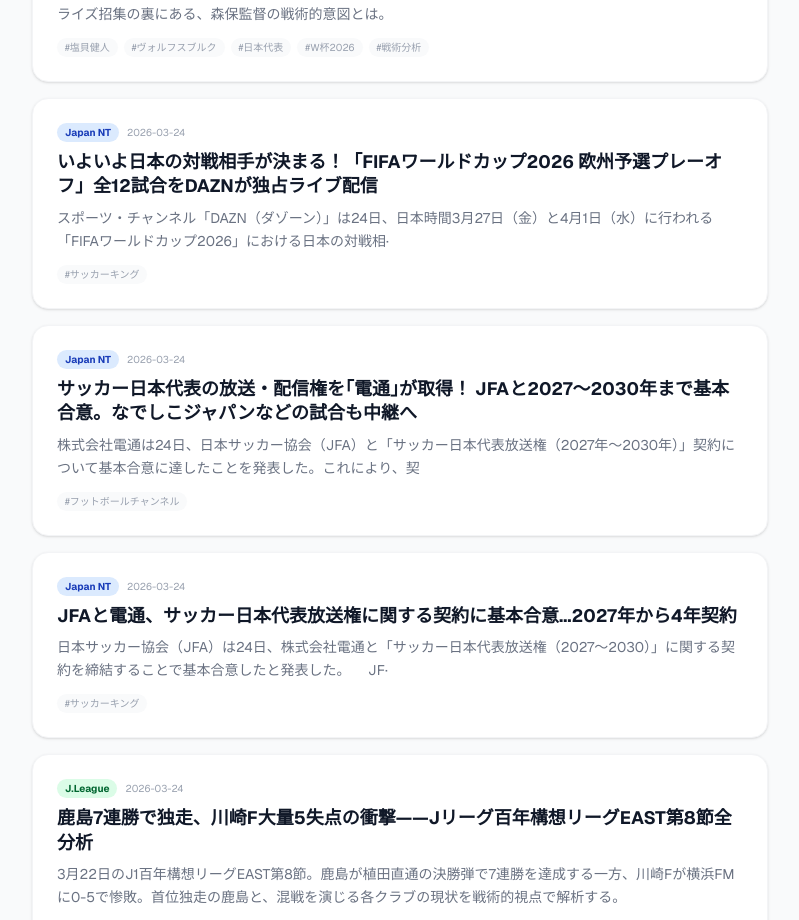
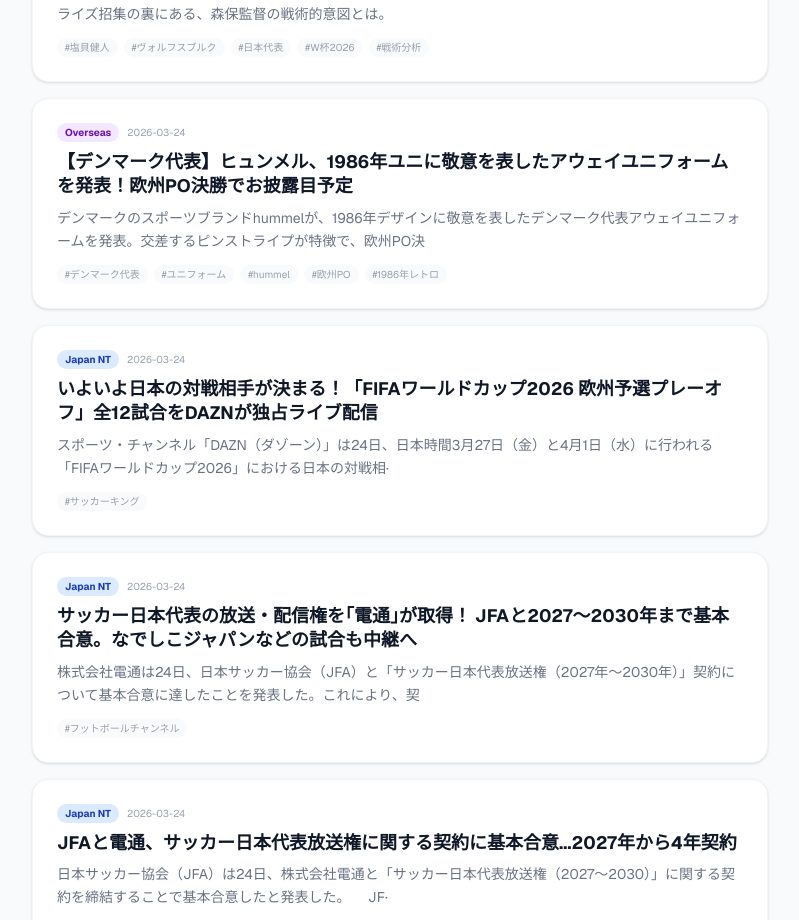
Before and after one commit to shunfreestyle/wc2026site, a Next.js app: page /articles in a window 1280 px wide. Shown: the part 940-1860 px from the top of the page, without its empty margins (240-1039 px from the left). Built offline with nearby package versions, Linux system fonts and the light colour scheme.

Commit message:
feat: add article "【デンマーク代表】ヒュンメル、1986年ユニに敬意を表したアウェイユニフォームを発表！欧州PO決勝で"

```diff
--- a/src/data/articles.ts
+++ b/src/data/articles.ts
@@ -12,6 +12,60 @@ export type Article = {
 };
 
 export const articles: Article[] = [
+  {
+    id: "1774346895440",
+    slug: "1986-po-mn4gbuq8",
+    title: "【デンマーク代表】ヒュンメル、1986年ユニに敬意を表したアウェイユニフォームを発表！欧州PO決勝でお披露目予定",
+    excerpt: "デンマークのスポーツブランドhummelが、1986年デザインに敬意を表したデンマーク代表アウェイユニフォームを発表。交差するピンストライプが特徴で、欧州PO決",
+    category: "海外組" as const,
+    tags: ["デンマーク代表","ユニフォーム","hummel","欧州PO","1986年レトロ"],
+    publishedAt: "2026-03-24",
+    isPopular: false,
+    content: `# ヒュンメル、1986年ユニに敬意を表したデンマーク代表のアウェイユニフォームを発表！ 欧州PO決勝でお披露目予定
+
+デンマークの老舗スポーツブランド・hummel（ヒュンメル）が、デンマーク代表の新しいアウェイユニフォームを発表した。歴史的デザインへの敬意を込めた仕上がりが特徴だ。
+
+## 1986年の栄光を現代に
+
+新ユニフォームの最大の見どころは交差するピンストライプにある。これはデンマーク国旗のグラフィックを表現したもので、1986年のデンマーク代表ユニフォームへのオマージュとなっている。
+
+デンマークサッカーの歴史において、1986年は特別な意味を持つ。当時のユニフォームデザインが現在でも多くのサポーターに愛されており、ヒュンメルはその伝統を尊重する形で新作を企画した。
+
+ピンストライプの配置や色合いは、往年の名作を思わせながらも、最新のユニフォーム技術を活用した現代的な解釈がなされている。懐かしさと新しさが融合したデザインの実現だ。
+
+<div class="highlight-box">
+<span class="point-label">POINT 1</span>
+<span class="point-title">1986年への敬意が随所に</span>
+<p class="point-body">交差するピンストライプは<strong>デンマーク国旗</strong>のグラフィックであり、かつてのユニフォームデザインを現代に蘇らせたものだ。</p>
+</div>
+
+## 欧州プレーオフ決勝での初陣
+
+このアウェイユニフォームが初めて着用される舞台は、欧州プレーオフ決勝戦となる。国を代表する選手たちが、この新しいデザインに身を包んで戦うことになる。
+
+大きな舞台での初登場は、このユニフォームに対する期待の大きさを示している。デンマークサッカー界にとって重要な試合で、歴史的デザインが新たな歴史を刻む瞬間となるだろう。
+
+ユニフォームの機能面でも手は抜かれていない。最新のテクノロジーにより、選手のパフォーマンスをサポートする設計になっている。快適性と耐久性を兼ね備えた仕上がりだ。
+
+<div class="highlight-box">
+<span class="point-label">POINT 2</span>
+<span class="point-title">欧州PO決勝でお披露目</span>
+<p class="point-body">新しいアウェイユニフォームは<strong>欧州プレーオフ決勝</strong>戦で初めて着用される。国代表の大きな試合での登場となる。</p>
+</div>
+
+## 伝統と革新の絶妙なバランス
+
+ヒュンメルは長年、デンマーク代表ユニフォームの製造を担当してきた。そうした実績があるからこそ、過去のデザインを敬いながらも現代的な表現に昇華させることができたのだろう。
+
+デザイン面だけでなく、カラーリングにおいても細かい配慮がされている。赤と白のコンビネーションは、デンマークの伝統的な配色を踏襲しつつも、新鮮な印象を与える色選びになっているはずだ。
+
+このユニフォームを目にしたデンマークのサポーターからは、歴史への敬意と未来への期待が両立した評価が聞かれることになるであろう。過去と現在が一枚の布地に表現されたユニフォーム。それがヒュンメルの新作の本質だ。
+
+<div class="summary-card">
+  <div class="summary-label">SUMMARY</div>
+  <p>ヒュンメルが発表したデンマーク代表の新アウェイユニフォームは、1986年のユニフォームへの敬意を込めたデザインが特徴。交差するピンストライプは<strong>デンマーク国旗</strong>を表現したもので、歴史と現代性を融合させた一枚に仕上がっている。欧州プレーオフ決勝戦での初陣が予定されている。</p>
+</div>`,
+  },
   {
     id: "1774345939003",
     slug: "fifa2026-12dazn-mn4frcqj",
```
